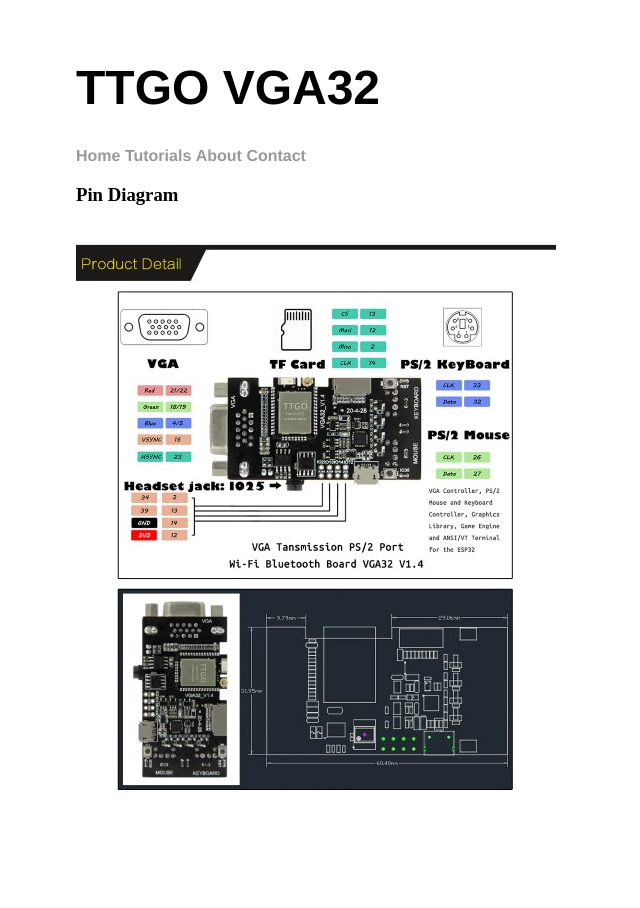
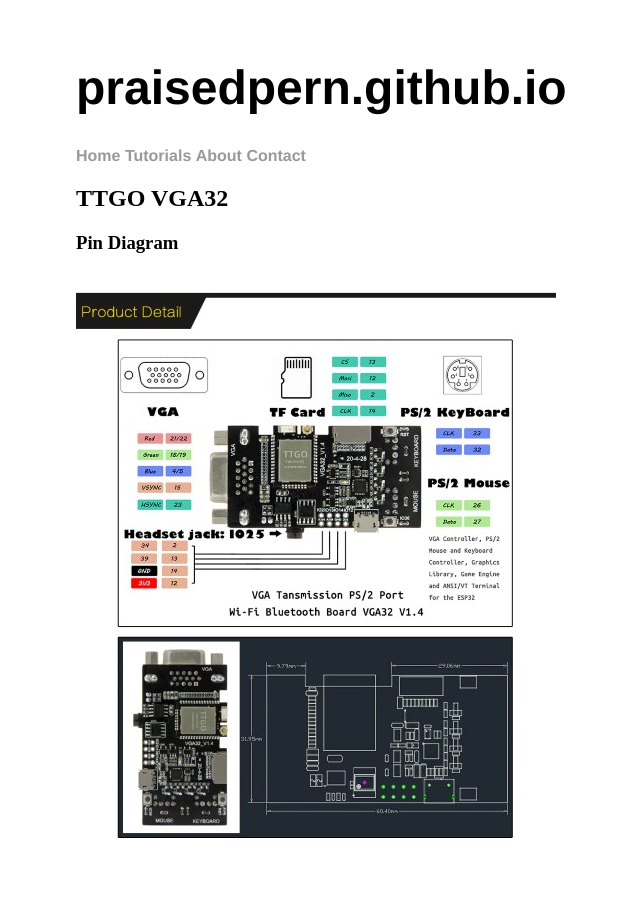
Before and after one commit to praisedpern/praisedpern.github.io, a Jekyll site: the page built from vga32.md, in a window 1280 px wide. Shown: the whole page, without its empty margins (116-756 px from the left). Built offline with Jekyll 4.4.1, drawn with Linux system fonts in a browser that asks for light colours.

Commit message:
change layout

```diff
--- a/_layouts/default.html
+++ b/_layouts/default.html
@@ -5,7 +5,7 @@
 			<link rel="stylesheet" type="text/css" href="/css/main.css">
 		</head>
 		<body>
-            <h1>{{ page.title }}</h1>
+            <h1>praisedpern.github.io</h1>
 			<nav>
 	    		<ul>
 	        		<li><a href="/">Home</a></li>
@@ -16,7 +16,8 @@
 			</nav>
 			<div class="container">
 
-			{{ content }}
+                <h2>{{ page.title }}</h2>
+                {{ content }}
 
 			</div><!-- /.container -->
 		</body>
```
